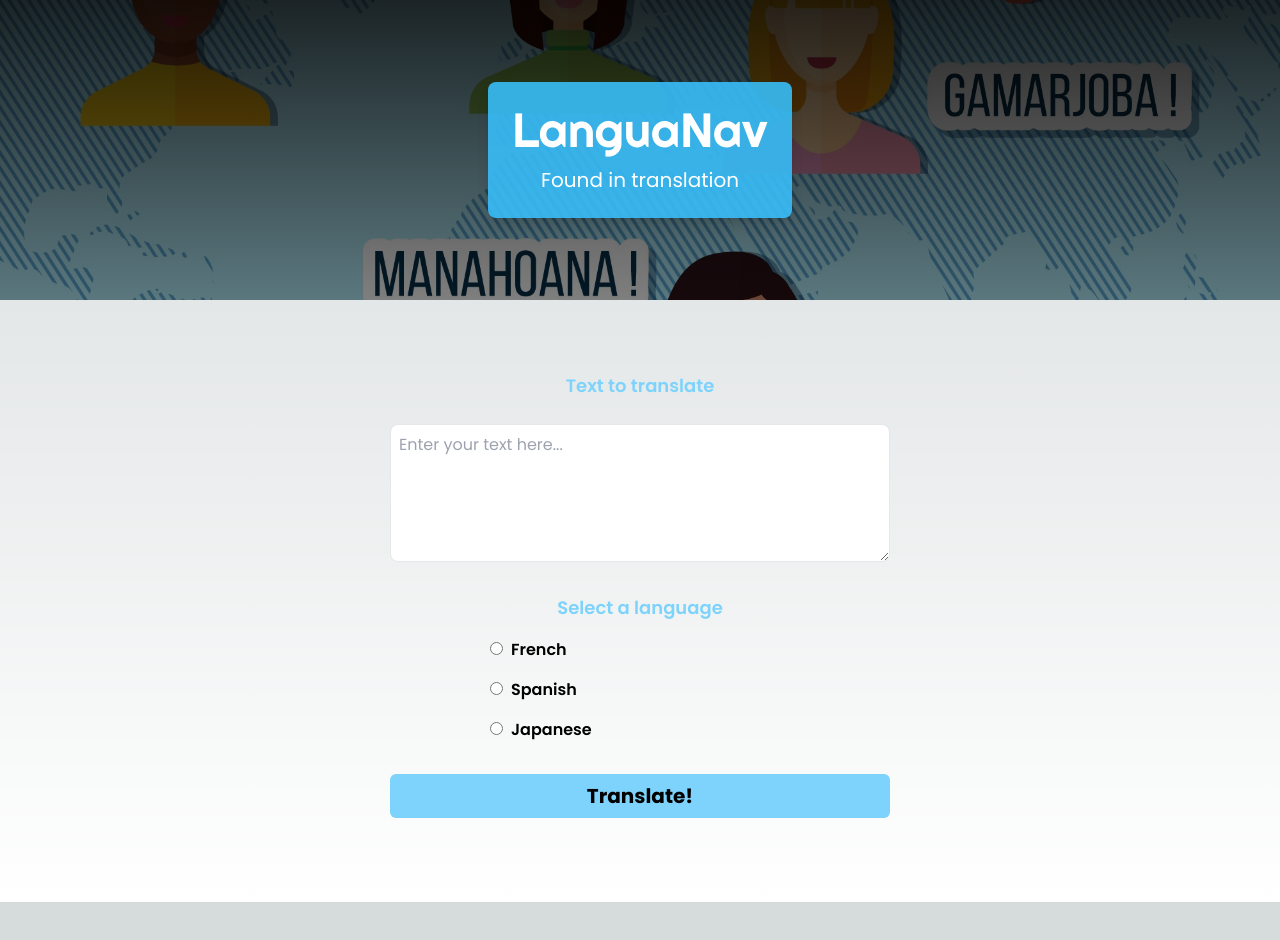
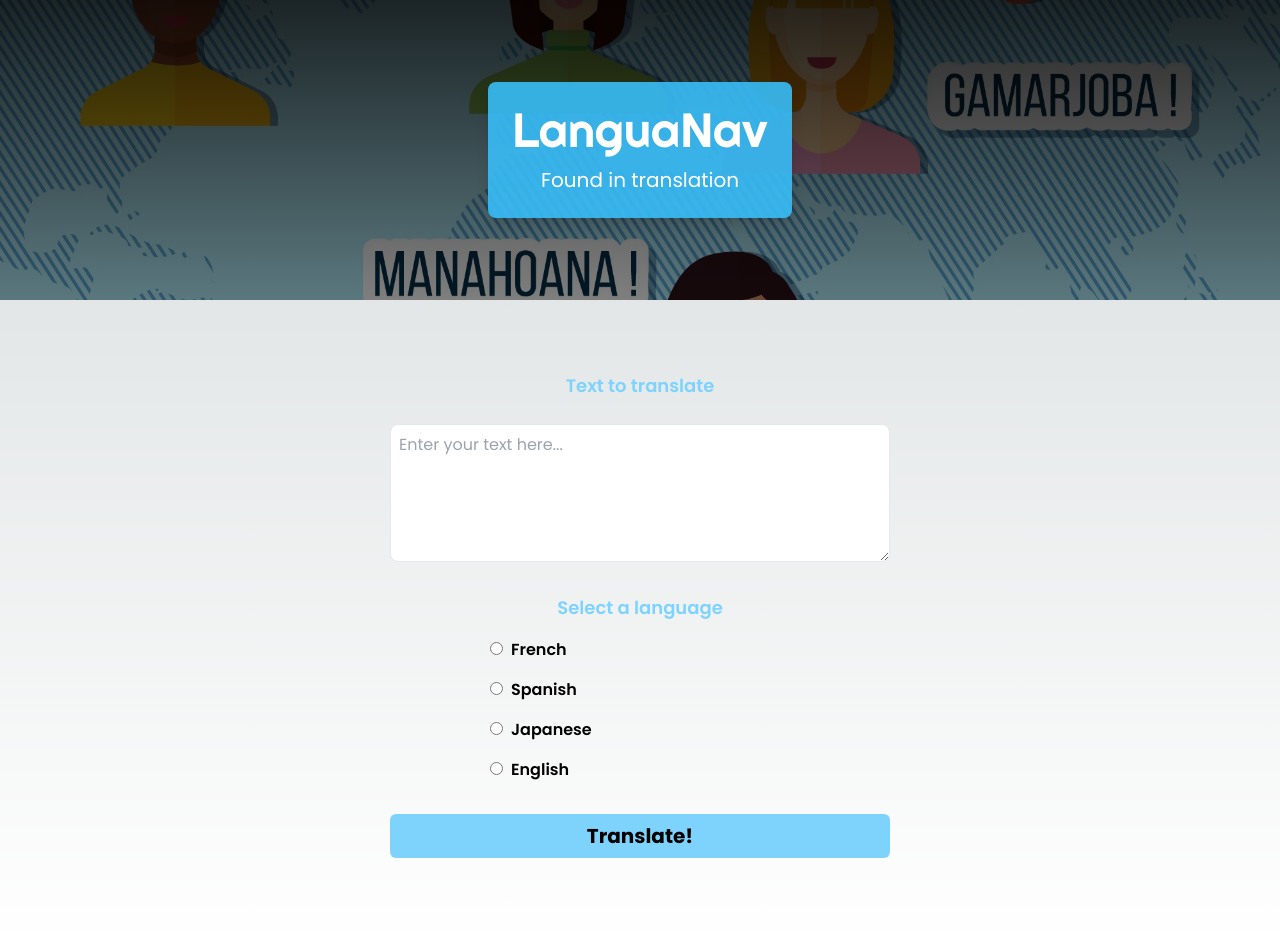
Before and after one commit to evanhill1989/interpreter-llm, a Next.js app: page / in a window 1280 px wide. Before the commit the page ends 902 px from the top, so only its background shows below. Built offline with nearby package versions, Linux system fonts and the light colour scheme.

Commit message:
added toEnglish translation

```diff
--- a/src/app/layout.tsx
+++ b/src/app/layout.tsx
@@ -13,8 +13,8 @@ const righteous = Righteous({
 });
 
 export const metadata: Metadata = {
-  title: "Create Next App",
-  description: "Generated by create next app",
+  title: "LanguaNav",
+  description: "LanguaNav is a translation assistant",
 };
 
 export default function RootLayout({
--- a/src/app/page.tsx
+++ b/src/app/page.tsx
@@ -191,6 +191,18 @@ export default function Home() {
                             Japanese
                           </label>
                         </div>
+                        <div>
+                          <input
+                            type="radio"
+                            id="english"
+                            name="language"
+                            value="English"
+                            onChange={(e) => setLanguage(e.target.value)}
+                          />
+                          <label className="ml-2" htmlFor="english">
+                            English
+                          </label>
+                        </div>
                       </div>
                     </fieldset>
                   </div>
```
